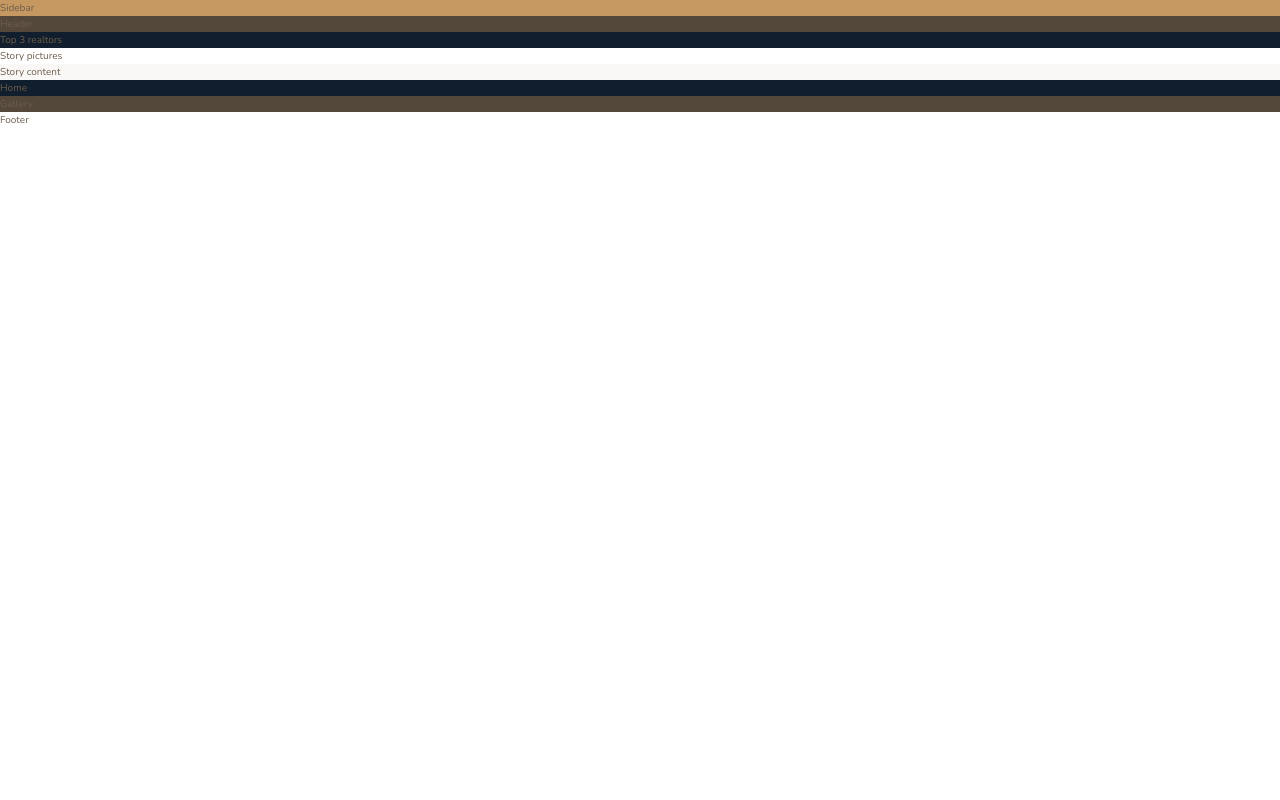
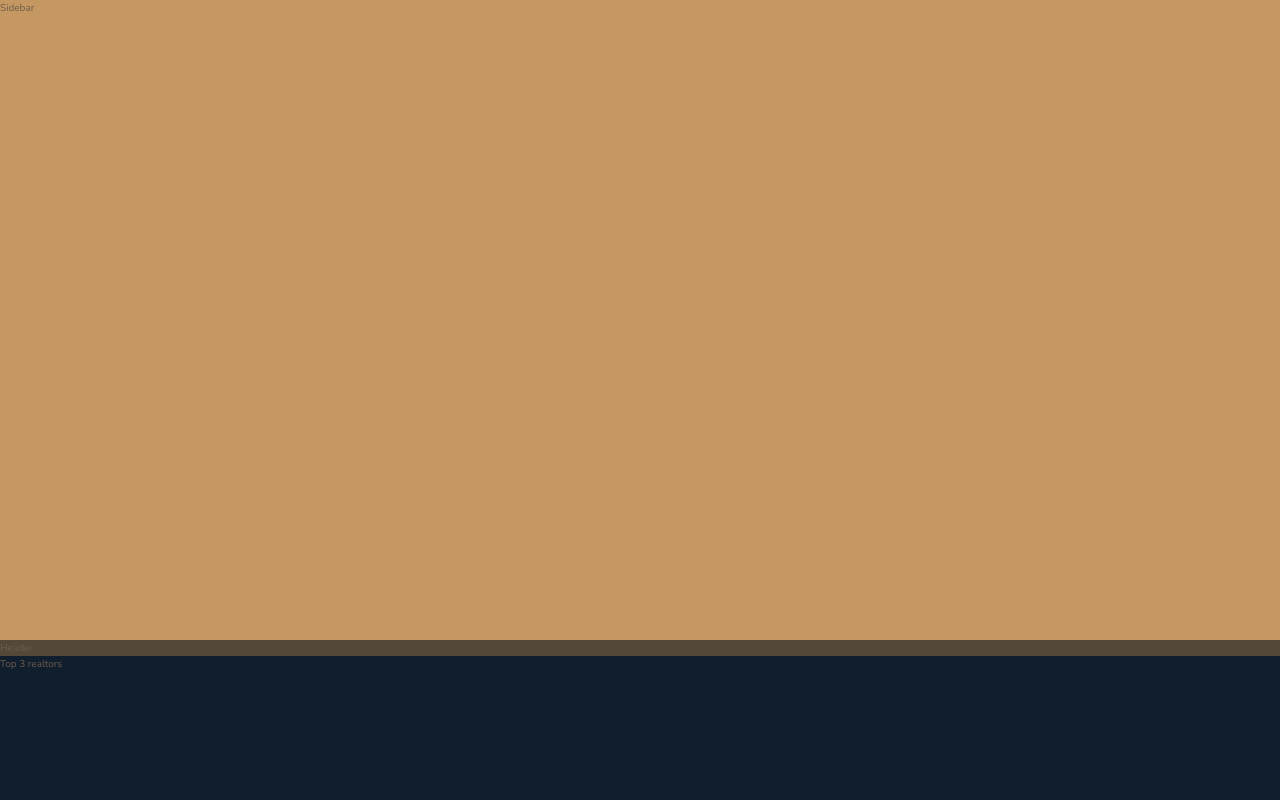
Before and after one commit to sasakimirei/trillo, a website: page index.html in a window 1280 px wide. Shown: the top 800 px of the page. Drawn offline with nearby package versions, Linux system fonts and the light colour scheme.

Commit message:
hoc het video 002

```diff
--- a/sass/_base.scss
+++ b/sass/_base.scss
@@ -61,6 +61,8 @@ body {
   line-height: 1.6;
   color: $color-grey-dark-2;
 }
+
 .container {
   display: grid;
+  grid-template-rows: 80vh min-content 40vw repeat(3, min-content);
 }
```
Also changed, not shown: css/style.css.
